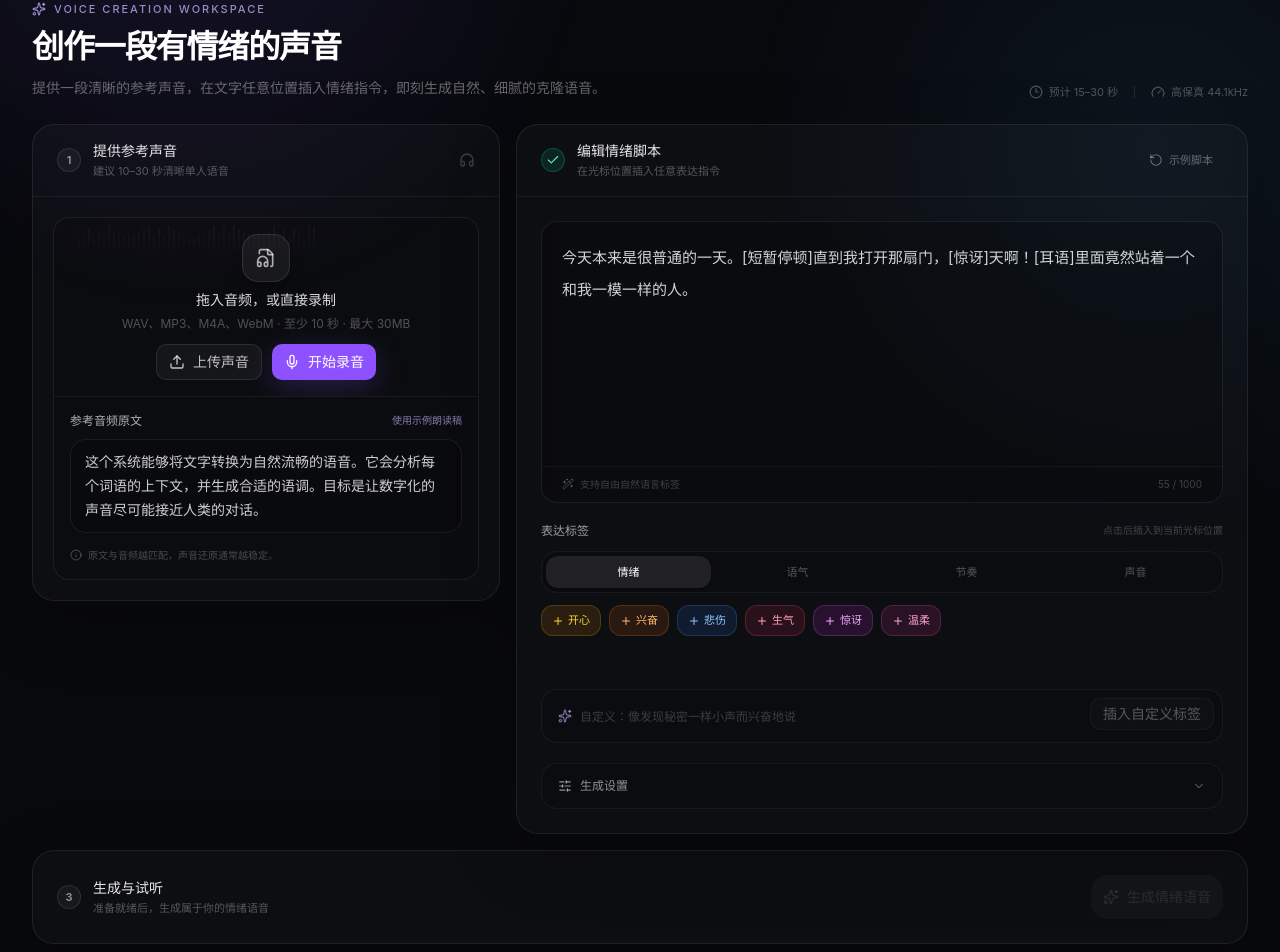
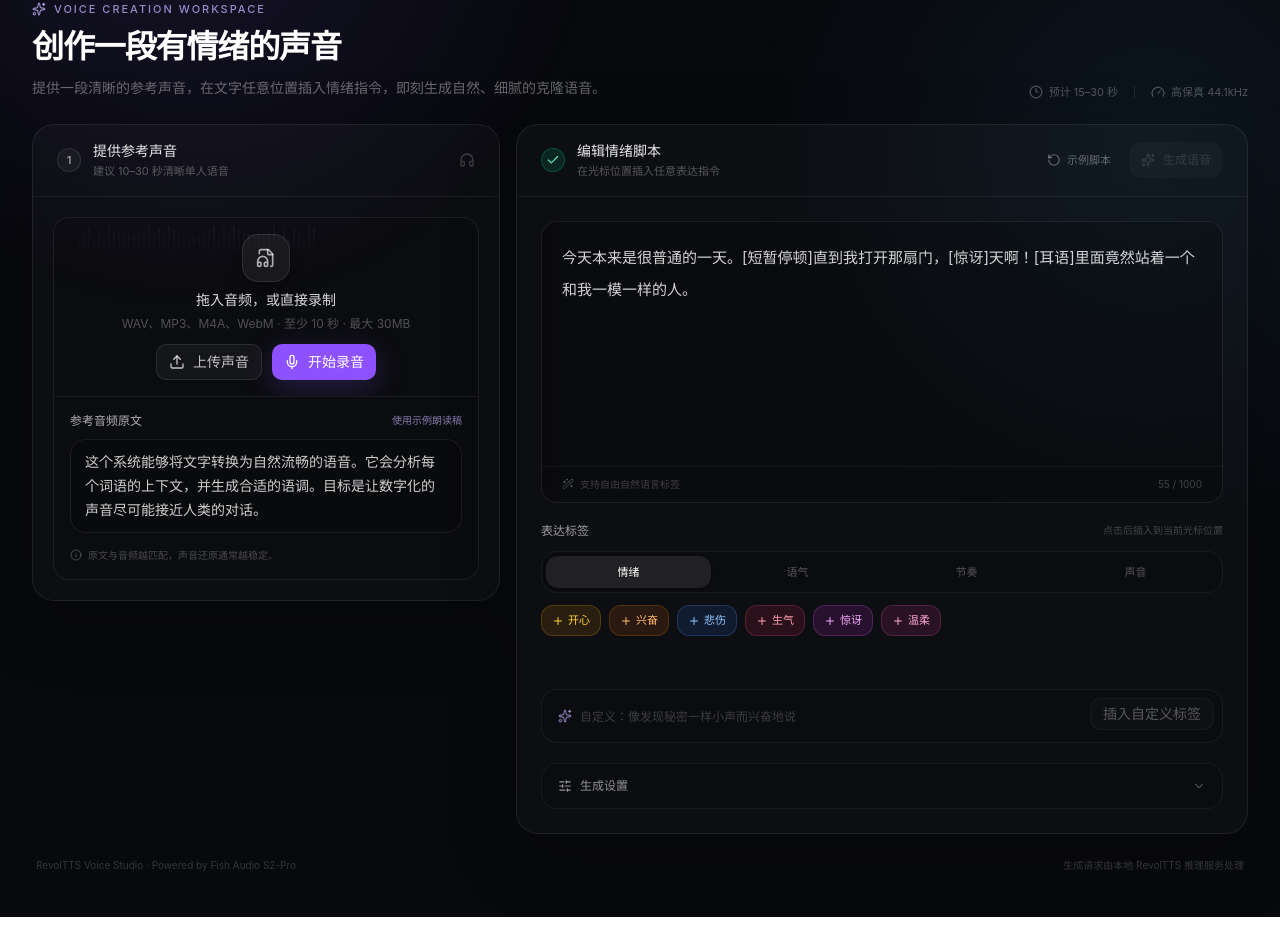
Before and after one commit to PigCharid/revoltts, a React (Vite) app in the folder web/: page / in a window 1280 px wide. Shown: the part 92-1044 px from the top of the page. After the commit the page ends 1009 px from the top, so only its background shows below. Built offline with nearby package versions, Linux system fonts and the light colour scheme.

Commit message:
feat:优化

```diff
--- a/web/src/App.tsx
+++ b/web/src/App.tsx
@@ -4,7 +4,6 @@ import {
   ChevronDown,
   CircleStop,
   Clock3,
-  Download,
   FileAudio,
   Gauge,
   Headphones,
@@ -128,10 +127,7 @@ function App() {
   const [referencePlaying, setReferencePlaying] = useState(false)
   const [generationState, setGenerationState] = useState<GenerationState>("idle")
   const [resultPlaying, setResultPlaying] = useState(false)
-  const [resultProgress, setResultProgress] = useState(0)
-  const [resultDuration, setResultDuration] = useState(0)
   const [resultUrl, setResultUrl] = useState("")
-  const [resultFilename, setResultFilename] = useState("revoltts-preview.wav")
   const [mode, setMode] = useState<"稳定" | "平衡" | "灵活">("平衡")
   const [advancedOpen, setAdvancedOpen] = useState(false)
   const [error, setError] = useState("")
@@ -174,7 +170,6 @@ function App() {
     setReferenceName(name)
     setGenerationState("idle")
     setResultPlaying(false)
-    setResultProgress(0)
     setResultUrl("")
     setError("")
   }
@@ -285,7 +280,6 @@ function App() {
 
   const generate = async () => {
     if (!canGenerate || !referenceAudio || generationState === "generating" || generationState === "queued") return
-    setResultProgress(0)
     setResultPlaying(false)
     setError("")
     if (resultUrl) URL.revokeObjectURL(resultUrl)
@@ -302,7 +296,6 @@ function App() {
         setGenerationState
       )
       setResultUrl(URL.createObjectURL(result.audioBlob))
-      setResultFilename(result.filename)
       setGenerationState("completed")
     } catch (generationError) {
       setGenerationState("idle")
@@ -322,21 +315,6 @@ function App() {
     if (!audio) return
     if (audio.paused) void audio.play()
     else audio.pause()
-  }
-
-  const resetResult = () => {
-    setGenerationState("idle")
-    setResultPlaying(false)
-    setResultProgress(0)
-    if (resultAudioRef.current) resultAudioRef.current.currentTime = 0
-  }
-
-  const downloadResult = () => {
-    if (!resultUrl) return
-    const link = document.createElement("a")
-    link.href = resultUrl
-    link.download = resultFilename
-    link.click()
   }
 
   const visibleTags = tags.filter((tag) => tag.group === activeGroup)
@@ -570,13 +548,35 @@ function App() {
                   <p className="mt-0.5 text-[11px] text-white/30">在光标位置插入任意表达指令</p>
                 </div>
               </div>
+              <div className="flex items-center gap-2">
                 <button
                   type="button"
                   onClick={() => setScript(exampleScript)}
-                className="flex items-center gap-1.5 rounded-lg px-2.5 py-1.5 text-[11px] text-white/35 transition hover:bg-white/[0.05] hover:text-white/70"
+                  className="hidden items-center gap-1.5 rounded-lg px-2.5 py-1.5 text-[11px] text-white/35 transition hover:bg-white/[0.05] hover:text-white/70 sm:flex"
                 >
                   <RotateCcw className="size-3.5" /> 示例脚本
                 </button>
+                <Button
+                  type="button"
+                  disabled={generationState !== "completed" && (!canGenerate || generationState !== "idle")}
+                  onClick={generationState === "completed" ? toggleResult : generate}
+                  className="h-9 rounded-lg bg-violet-500 px-3.5 text-xs text-white shadow-[0_8px_24px_rgba(124,92,255,0.22)] hover:bg-violet-400 disabled:bg-white/[0.06] disabled:text-white/25 disabled:shadow-none sm:px-4"
+                >
+                  {generationState === "idle" && <><Sparkles className="size-3.5" />生成语音</>}
+                  {(generationState === "queued" || generationState === "generating") && <><AudioLines className="generation-pulse size-3.5" />生成中…</>}
+                  {generationState === "completed" && (resultPlaying
+                    ? <><Pause className="size-3.5 fill-current" />暂停</>
+                    : <><Play className="size-3.5 fill-current" />试听</>)}
+                </Button>
+                <audio
+                  ref={resultAudioRef}
+                  src={resultUrl}
+                  onPlay={() => setResultPlaying(true)}
+                  onPause={() => setResultPlaying(false)}
+                  onEnded={() => setResultPlaying(false)}
+                  className="hidden"
+                />
+              </div>
             </div>
 
             <div className="p-5 sm:p-6">
@@ -701,109 +701,6 @@ function App() {
           </section>
         </div>
 
-        <section className="mt-4 overflow-hidden rounded-[22px] border border-white/[0.075] bg-white/[0.025] shadow-[0_22px_70px_rgba(0,0,0,0.24)]">
-          <div className="flex flex-col gap-4 p-5 sm:p-6 lg:flex-row lg:items-center lg:justify-between">
-            <div className="flex items-center gap-3">
-              <StepBadge number={3} done={generationState === "completed"} />
-              <div>
-                <h2 className="text-sm font-medium text-white/90">生成与试听</h2>
-                <p className="mt-0.5 text-[11px] text-white/30">
-                  {generationState === "idle" && "准备就绪后，生成属于你的情绪语音"}
-                  {generationState === "queued" && "任务已进入队列，正在分配推理资源"}
-                  {generationState === "generating" && "正在理解脚本情绪并重建声音"}
-                  {generationState === "completed" && "预览已生成，可试听或下载"}
-                </p>
-              </div>
-            </div>
-
-            {generationState === "idle" && (
-              <Button
-                type="button"
-                disabled={!canGenerate}
-                onClick={generate}
-                className="h-11 w-full rounded-xl bg-violet-500 px-6 text-white shadow-[0_12px_36px_rgba(124,92,255,0.25)] hover:bg-violet-400 disabled:bg-white/[0.06] disabled:text-white/20 disabled:shadow-none lg:w-auto"
-              >
-                <Sparkles className="size-4" /> 生成情绪语音
-              </Button>
-            )}
-
-            {(generationState === "queued" || generationState === "generating") && (
-              <div className="flex w-full items-center gap-3 rounded-xl border border-violet-400/12 bg-violet-500/[0.045] px-4 py-3 lg:w-[430px]">
-                <div className="relative flex size-9 shrink-0 items-center justify-center rounded-full bg-violet-500/12 text-violet-300">
-                  <AudioLines className="generation-pulse size-4" />
-                </div>
-                <div className="min-w-0 flex-1">
-                  <div className="mb-2 flex items-center justify-between text-[10px]">
-                    <span className="text-white/55">{generationState === "queued" ? "正在排队" : "正在生成"}</span>
-                    <span className="text-white/25">RevolTTS 推理服务</span>
-                  </div>
-                  <div className="h-1 overflow-hidden rounded-full bg-white/[0.06]">
-                    <div className="generation-progress h-full rounded-full bg-gradient-to-r from-violet-500 to-cyan-400" />
-                  </div>
-                </div>
-              </div>
-            )}
-
-            {generationState === "completed" && (
-              <div className="flex w-full flex-col gap-3 lg:w-[620px] lg:flex-row lg:items-center">
-                <div className="flex min-w-0 flex-1 items-center gap-3 rounded-xl border border-white/[0.06] bg-black/20 px-3 py-2">
-                  <button
-                    type="button"
-                    onClick={toggleResult}
-                    className="flex size-10 shrink-0 items-center justify-center rounded-full bg-white text-black transition hover:scale-105"
-                  >
-                    {resultPlaying ? <Pause className="size-4 fill-current" /> : <Play className="ml-0.5 size-4 fill-current" />}
-                  </button>
-                  <div className="min-w-0 flex-1">
-                    <div className="relative">
-                      <Waveform active={resultPlaying} compact />
-                      <div
-                        className="pointer-events-none absolute inset-y-0 left-0 overflow-hidden"
-                        style={{ width: `${resultProgress}%` }}
-                      >
-                        <div className="h-full w-[420px] max-w-[60vw] bg-gradient-to-r from-violet-400/20 to-cyan-300/10" />
-                      </div>
-                    </div>
-                    <div className="flex justify-between text-[9px] text-white/22">
-                      <span>{formatTime((resultProgress / 100) * resultDuration)}</span>
-                      <span>{formatTime(resultDuration)}</span>
-                    </div>
-                  </div>
-                  <audio
-                    ref={resultAudioRef}
-                    src={resultUrl}
-                    onLoadedMetadata={(event) => setResultDuration(event.currentTarget.duration)}
-                    onTimeUpdate={(event) =>
-                      setResultProgress((event.currentTarget.currentTime / event.currentTarget.duration) * 100 || 0)
-                    }
-                    onPlay={() => setResultPlaying(true)}
-                    onPause={() => setResultPlaying(false)}
-                    onEnded={() => setResultPlaying(false)}
-                    className="hidden"
-                  />
-                </div>
-                <div className="flex gap-2">
-                  <Button
-                    type="button"
-                    variant="outline"
-                    onClick={resetResult}
-                    className="flex-1 border-white/[0.08] bg-white/[0.035] text-white/55 hover:bg-white/[0.07] hover:text-white lg:flex-none"
-                  >
-                    <RotateCcw className="size-4" /> 重做
-                  </Button>
-                  <Button
-                    type="button"
-                    onClick={downloadResult}
-                    className="flex-1 bg-white text-black hover:bg-white/85 lg:flex-none"
-                  >
-                    <Download className="size-4" /> 下载
-                  </Button>
-                </div>
-              </div>
-            )}
-          </div>
-        </section>
-
         <footer className="flex flex-col items-center justify-between gap-2 px-1 pb-4 pt-6 text-[10px] text-white/18 sm:flex-row">
           <p>RevolTTS Voice Studio · Powered by Fish Audio S2-Pro</p>
           <p>生成请求由本地 RevolTTS 推理服务处理</p>
--- a/web/vite.config.ts
+++ b/web/vite.config.ts
@@ -15,6 +15,7 @@ export default defineConfig(({ mode }) => {
       port: 8000,
       strictPort: true,
       allowedHosts: [
+        '.revolai.tech',
         '.featurize.cn',
         '.trycloudflare.com',
         '.loca.lt',
```
Lines whose indentation alone changed are shown as unchanged.
